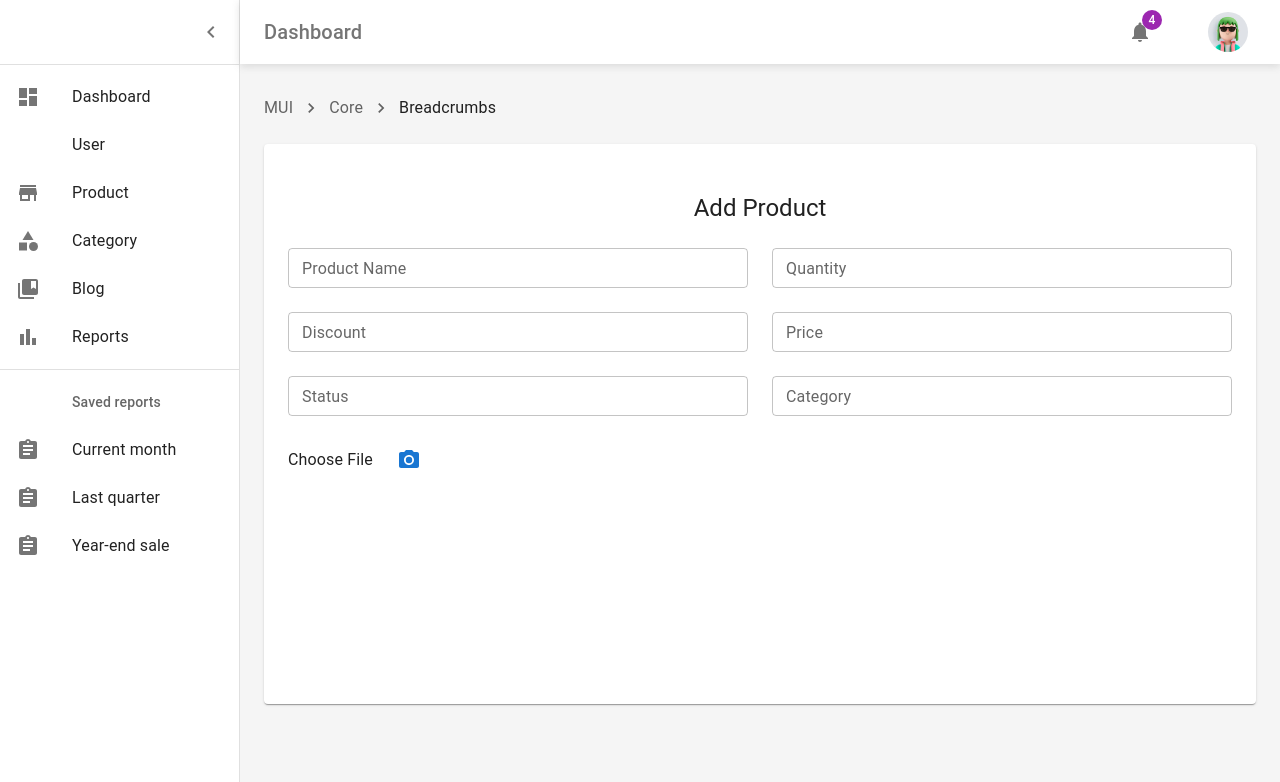
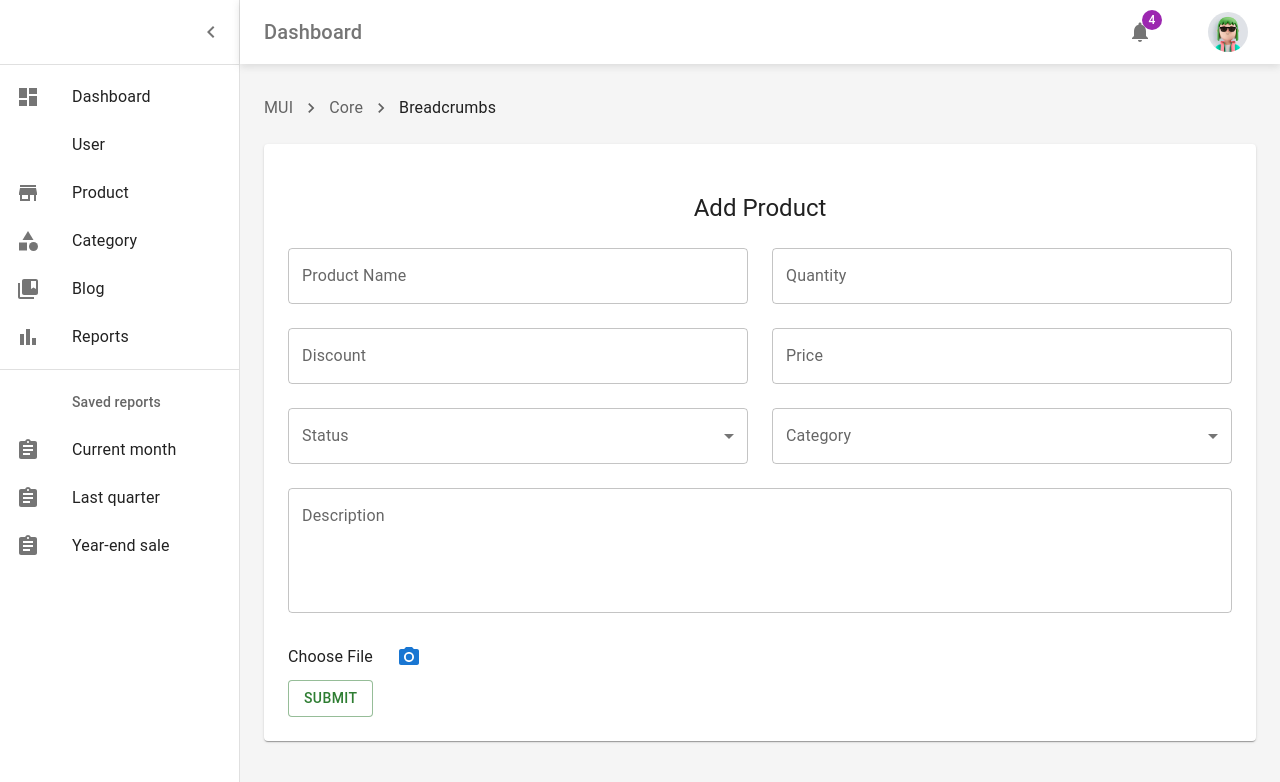
Before and after one commit to nguyenduong1803/AssigmentFe2, a React (Create React App) app: page /manage/product/add in a window 1280 px wide. Shown: the top 782 px of the page. Built offline with nearby package versions, Linux system fonts and the light colour scheme; some icons are missing.

Commit message:
feat: validate form product

```diff
--- a/package.json
+++ b/package.json
@@ -5,6 +5,7 @@
   "dependencies": {
     "@emotion/react": "^11.10.5",
     "@emotion/styled": "^11.10.5",
+    "@hookform/resolvers": "^2.9.10",
     "@mui/icons-material": "^5.10.15",
     "@mui/material": "^5.10.14",
     "@mui/styled-engine-sc": "^5.10.14",
@@ -26,7 +27,8 @@
     "simplebar-react": "^2.4.3",
     "styled-components": "^5.3.6",
     "typescript": "^4.9.3",
-    "web-vitals": "^2.1.4"
+    "web-vitals": "^2.1.4",
+    "yup": "^0.32.11"
   },
   "scripts": {
     "start": "react-scripts start",
--- a/src/components/Atom/Button/Button.tsx
+++ b/src/components/Atom/Button/Button.tsx
@@ -1,17 +1,19 @@
-import { ReactNode } from "react";
+import { ReactNode} from "react";
+import { Link } from "react-router-dom";
+// mui
 import Button from "@mui/material/Button";
 import { styled } from "@mui/material/styles";
-import { Link } from "react-router-dom";
-type TypeProps = {
-  to?: string;
-  href?: string;
-  children?: ReactNode;
+import type { ButtonProps } from '@mui/material/Button';
+interface TypeProps extends ButtonProps {
+  to: string;
+  href: string;
+  children: ReactNode;
 };
 
-const Buttons = (props: TypeProps) => {
+const Buttons = (props: Partial<TypeProps>) => {
   let TypeButton: any = "div";
   const { to, href, children, ...passProps } = props;
-  const getProps: TypeProps = { ...passProps };
+  const getProps: Partial<TypeProps> = { ...passProps };
   if (to) {
     getProps.to = to;
     TypeButton = Link;
@@ -27,8 +29,8 @@ const Buttons = (props: TypeProps) => {
   });
 
   return (
-    <ButtonStyle {...getProps}>
-      <Button sx={{ backgroundColor: "#fff" }}  variant="outlined"color="success"  size="medium">
+    <ButtonStyle >
+      <Button {...getProps} sx={{ backgroundColor: "#fff" }}  variant="outlined"color="success"  size="medium">
         {props.children}
       </Button>
     </ButtonStyle>
--- /dev/null
+++ b/src/components/Atom/Form/ControlSelect2.tsx
@@ -0,0 +1,52 @@
+import { Controller, FieldValues } from "react-hook-form";
+// mui
+import { Dispatch } from "react";
+import InputLabel from "@mui/material/InputLabel";
+import MenuItem from "@mui/material/MenuItem";
+import FormControl from "@mui/material/FormControl";
+import Select, { SelectChangeEvent, SelectProps } from "@mui/material/Select";
+import FormHelperText from "@mui/material/FormHelperText";
+interface ISelect extends FieldValues {
+  label: string;
+  options: string[];
+}
+
+const ControlSelect2 = (props: ISelect) => {
+  const { label, options } = props;
+
+  const { control, name, placeholder, disabled, interpolation, ...rest } =
+    props;
+  return (
+    <Controller
+      render={({ field, fieldState: { error } }) => (
+        <FormControl fullWidth>
+          <InputLabel id="demo-simple-select-label">{label}</InputLabel>
+          <Select
+            id={name}
+            fullWidth
+            error={Boolean(error)}
+            placeholder={disabled ? void 0 : placeholder}
+            disabled={disabled}
+            {...field}
+            {...rest}
+            labelId="demo-simple-select-label"
+            label={label}
+          >
+            {options.map((item: any, index: number) => (
+              <MenuItem key={index} value={item}>
+                {item}
+              </MenuItem>
+            ))}
+          </Select>
+          {error?.message && (
+            <FormHelperText sx={{color:"#d32f2f"}} variant="outlined">{error.message}</FormHelperText>
+          )}
+        </FormControl>
+      )}
+      name={name}
+      control={control}
+    />
+  );
+};
+
+export default ControlSelect2;
--- a/src/components/Atom/Form/ControlTextField.tsx
+++ b/src/components/Atom/Form/ControlTextField.tsx
@@ -1,7 +1,7 @@
 import TextField from "@mui/material/TextField";
 import { Controller } from "react-hook-form";
 const ControlTextField = (props: any) => {
-  const { control, name, placeholder, disabled, interpolation, ...rest } =
+  const { control, name, placeholder, disabled, ...rest } =
     props;
   return (
     <Controller
--- a/src/components/Molecule/BaseFormProduct/FormProduct.tsx
+++ b/src/components/Molecule/BaseFormProduct/FormProduct.tsx
@@ -1,59 +1,89 @@
-import { Grid, IconButton, Stack, Typography } from "@mui/material";
-import ControlTextField from "../../Atom/Form/ControlTextField";
+import {useState} from "react"
+import { FormHelperText, Grid, IconButton, Stack, Typography } from "@mui/material";
 import {styled} from "@mui/material/styles"
 import {PhotoCamera} from "@mui/icons-material"
+//
+import ControlTextField from "../../Atom/Form/ControlTextField";
 import { useForm } from "react-hook-form";
+import Buttons from "../../Atom/Button/Button";
+import {validationProduct} from "../../../utils/Validate/FormProduct"
+import { yupResolver } from '@hookform/resolvers/yup';
+import ControlSelect2 from "../../Atom/Form/ControlSelect2";
 type Props = {};
 type FormData = {
   name: string;
+  file:File;
+  quantity: number | null;
+  discount: number | null;
+  price: number | null;
+
 };
+const fakeOptions=[
+  "Còn hàng", "Hết hàng"
+]
+const fakeCategoey=[
+  "Điện thoại", "laptop"
+]
+
 const FormProduct = (props: Props) => {
   const {
     control,
     handleSubmit,
+    register,
     formState: { errors },
-    reset,
-    watch,
   } = useForm<FormData>({
-    mode: "onChange",
+    mode: 'onChange',
+      resolver: yupResolver(validationProduct),
+      defaultValues: validationProduct.getDefault(),
   });
-  const [name] = watch(["name"]);
-  console.log(name)
+  const onSubmit = async(data:any)=>{
+      console.log(data)
+  }
+
   return (
-    <Form>
+    <Form onSubmit={handleSubmit(onSubmit)}>
       <Grid container spacing={3}>
           <Grid item xs={12} md={6}>
-          <ControlTextField id="outlined-basic" size="small" label="Product Name" name="name" control={control} />
+            <ControlTextField id="outlined-basic"  label="Product Name" name="name" control={control} />
           </Grid>
           <Grid item xs={12} md={6}>
-          <ControlTextField type="number" id="outlined-basic" size="small" label="Quantity" name="quantity" control={control} />
+            <ControlTextField id="outlined-basic"  label="Quantity" name="quantity" control={control} />
           </Grid>
           <Grid item xs={12} md={6}>
-          <ControlTextField type="number" id="outlined-basic" size="small" label="Discount" name="discount" control={control} />
+            <ControlTextField id="outlined-basic"  label="Discount" name="discount" control={control} />
           </Grid>
           <Grid item xs={12} md={6}>
-          <ControlTextField type="number" id="outlined-basic" size="small" label="Price" name="price" control={control} />
+            <ControlTextField id="outlined-basic"  label="Price" name="price" control={control} />
           </Grid>
           <Grid item xs={12} md={6}>
-          <ControlTextField  id="outlined-basic" size="small" label="Status" name="status" control={control} />
+           <ControlSelect2  options={fakeOptions}  label="Status" name="status" control={control}/>
           </Grid>
           <Grid item xs={12} md={6}>
-          <ControlTextField id="outlined-basic" size="small" label="Category" name="Category" control={control} />
+           <ControlSelect2  options={fakeCategoey}label="Category" name="category" control={control}/>
+          </Grid>
+          <Grid item xs={12} md={12}>
+            <ControlTextField  id="outlined-multiline-flexible"
+            rows={4}
+            multiline
+            label="Description" name="description" control={control} />
           </Grid>
           <Grid item xs={12} md={6}>
             <Stack direction="row" spacing={2} alignItems="center">
               <Typography variant="subtitle1">Choose File</Typography>
                 <IconButton color="primary" aria-label="upload picture" component="label">
-                <input hidden accept="image/*" type="file" />
+                  <input hidden {...register("file")} type="file"  />
                   <PhotoCamera />
                 </IconButton>
             </Stack>
+            <FormHelperText sx={{color:"#d32f2f"}} variant="outlined">{errors.file?.message &&errors.file?.message }</FormHelperText>
           </Grid>
       </Grid>
+      <Buttons type="submit">Submit</Buttons>
     </Form>
   );
 };
 const Form = styled("form")({
-width:"100%",
+maxWidth:"1000px",
+margin:"0 auto"
 })
 export default FormProduct;
--- /dev/null
+++ b/src/utils/Regexs.ts
@@ -0,0 +1,25 @@
+class Regexs {
+    public phone = /^[0-9]*$/;
+    public optionalEmail = /^(?:[A-Z0-9._%+-]+@[A-Z0-9.-]+\.[A-Z]{2,4})?$/i;
+    public email = /^[A-Z0-9._%+-]+@[A-Z0-9.-]+\.[A-Z]{2,63}$/i;
+    public uidNumber = /^([\d]{3}\.[\d]{3}\.[\d]{3})?$/;
+    public uidCodeAndNumber = /^(CHE-[\d]{3}\.[\d]{3}\.[\d]{3})?$/i;
+    public number = /^\d*\.?\d*$/;
+    public transportPrice = /^[+-]?([\d]+\.?[\d]*|\.[\d]+)$/;
+    public decimal = /^[0-9]{1,7}(\.[0-9]{1,2})?$/;
+    public load = /^(?=.*[1-9])\d*(?:\.\d*)?$/;
+    public disposition = /filename[^;=\n]*=((['"]).*?\2|[^;\n]*)/;
+
+    public decimalNumber = /^\d+\.?\d+$/;
+    public numberTwoDecimalPlaces = /^[0-9]*(\.[0-9]{1,2})?$/;
+
+    public isTransportPrice(value?: string): value is string {
+      if (typeof value !== 'string') return false;
+      return (
+        new RegExp(this.decimalNumber).test(value) &&
+        new RegExp(this.numberTwoDecimalPlaces).test(value)
+      );
+    }
+  }
+
+  export default new Regexs();
--- /dev/null
+++ b/src/utils/Validate/FormProduct.ts
@@ -0,0 +1,36 @@
+import * as yup from "yup";
+import Regexs from "../Regexs";
+const validationProduct = yup.object().shape({
+  name: yup
+    .string()
+    .trim("Please remove the spaces")
+    .strict(true)
+    .required("Please enter product name")
+    .min(3)
+    .default(""),
+  status: yup
+    .string()
+    .trim("Please remove the spaces")
+    .strict(true)
+    .required("Please enter status product")
+    .default(""),
+  category: yup
+    .string()
+    .trim("Please remove the spaces")
+    .strict(true)
+    .required("Please enter category")
+    .default(""),
+  price: yup.number().required("Please enter price").nullable().default(undefined),
+  quantity: yup
+    .number()
+    .required("Please enter quantity")
+    .nullable()
+    .default(undefined),
+  discount: yup
+    .number()
+    .required("Please enter discount")
+    .nullable()
+    .default(undefined),
+    file:yup.mixed().required("please enter file")
+});
+export { validationProduct };
--- a/tsconfig.json
+++ b/tsconfig.json
@@ -18,7 +18,7 @@
     "resolveJsonModule": true,
     "isolatedModules": true,
     "noEmit": true,
-    "jsx": "react-jsx"
+    "jsx": "preserve"
   },
   "include": [
     "src"
```
Also changed, not shown: src/components/Atom/Form/ControlSelect.tsx (added, +37 -0 lines), 1 other file (tests, documents, lock files or other folders). Lines whose indentation alone changed are shown as unchanged.
